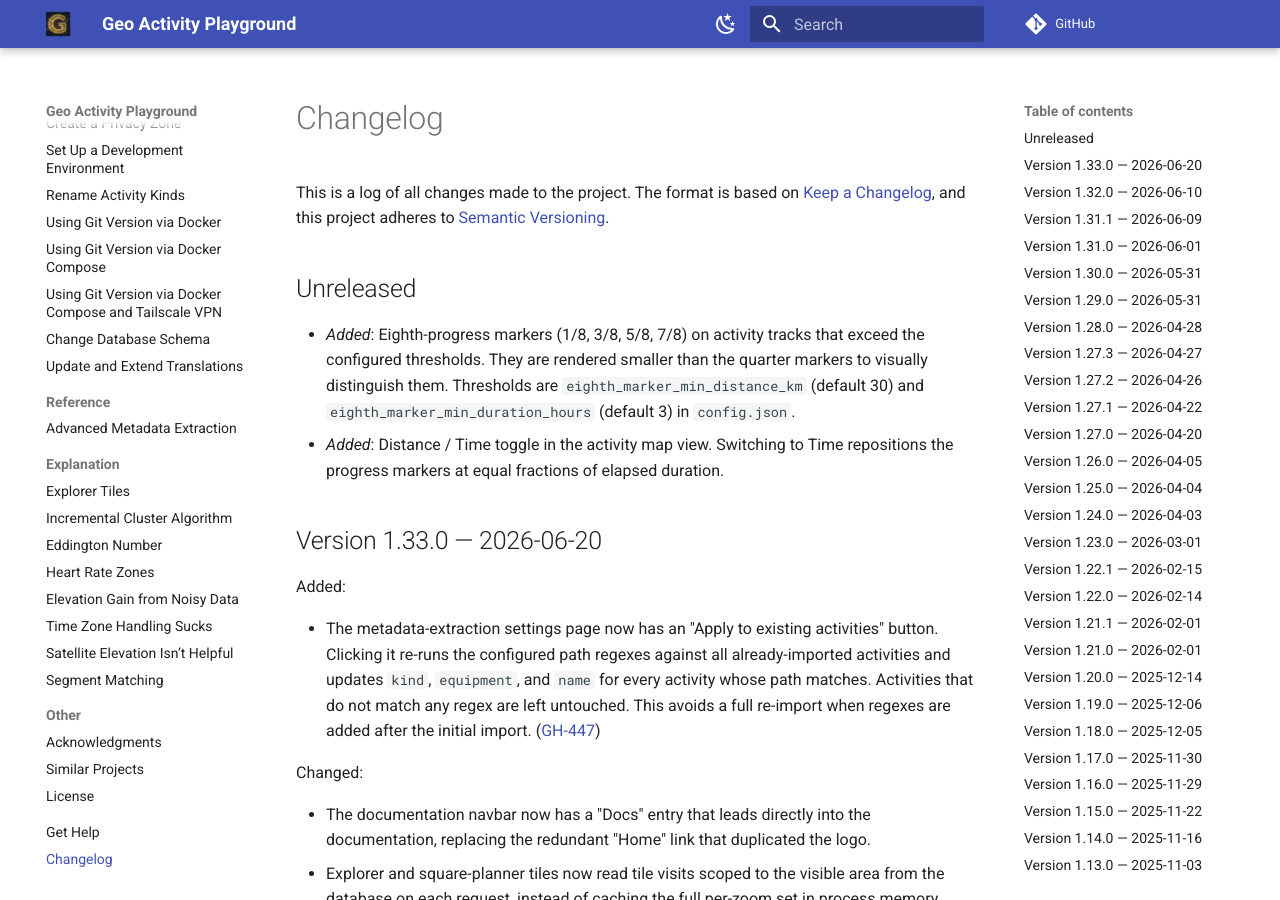
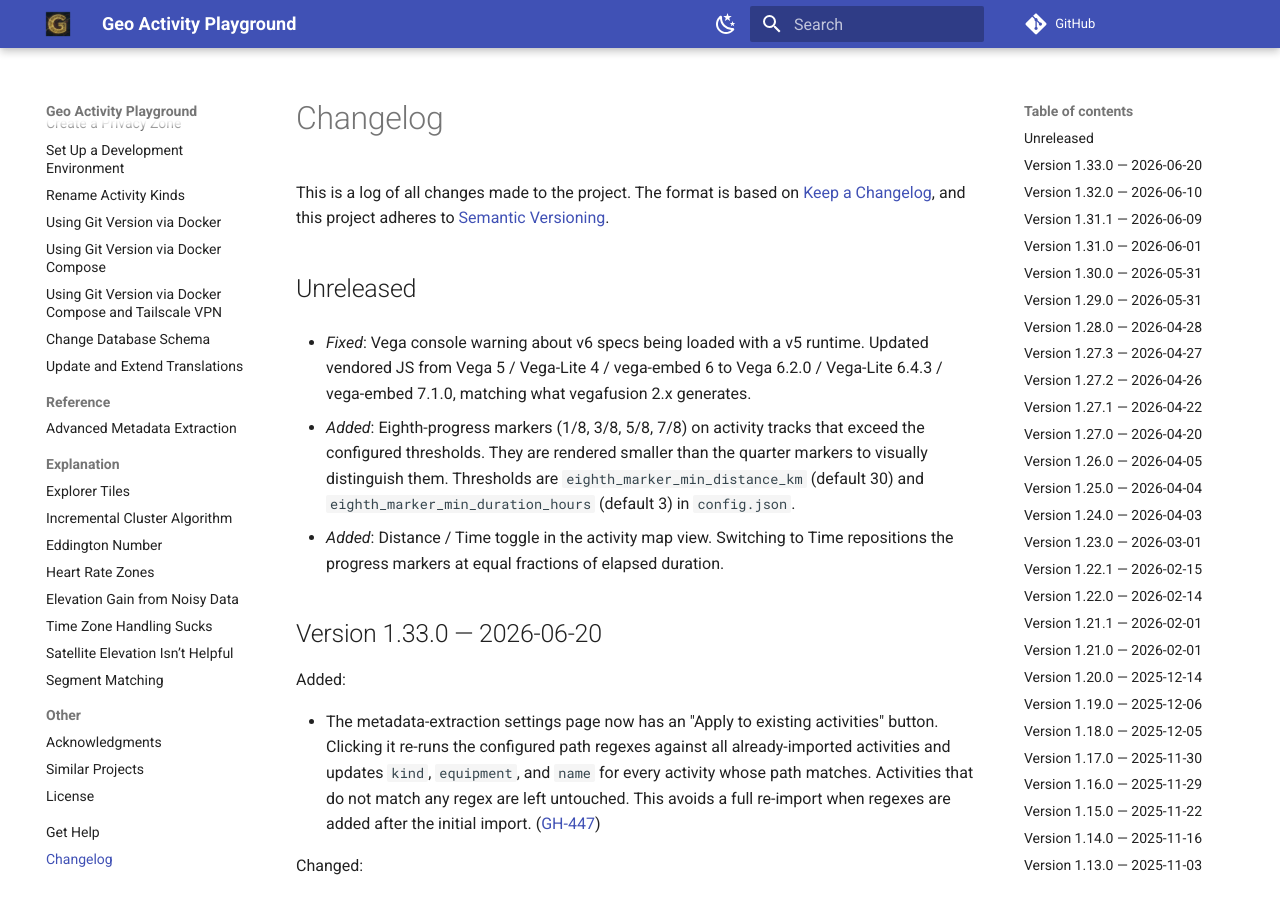
Before and after one commit to martin-ueding/geo-activity-playground, an MkDocs documentation site: the page built from docs/changelog.md, in a window 1280 px wide and 900 px high. Built offline with MkDocs 1.6.1 and Material for MkDocs 9.7.7, drawn with Linux system fonts in a browser that asks for light colours; comment, search, counter and statistics services are not loaded.

Commit message:
docs: changelog entry for Vega JS upgrade

```diff
--- a/docs/changelog.md
+++ b/docs/changelog.md
@@ -16,6 +16,8 @@ Types of changes
 <!-- next version below this line -->
 
 ## Unreleased
+
+- *Fixed*: Vega console warning about v6 specs being loaded with a v5 runtime. Updated vendored JS from Vega 5 / Vega-Lite 4 / vega-embed 6 to Vega 6.2.0 / Vega-Lite 6.4.3 / vega-embed 7.1.0, matching what vegafusion 2.x generates.
 
 - *Added*: Eighth-progress markers (1/8, 3/8, 5/8, 7/8) on activity tracks that exceed the configured thresholds. They are rendered smaller than the quarter markers to visually distinguish them. Thresholds are `eighth_marker_min_distance_km` (default 30) and `eighth_marker_min_duration_hours` (default 3) in `config.json`.
 - *Added*: Distance / Time toggle in the activity map view. Switching to Time repositions the progress markers at equal fractions of elapsed duration.
```
